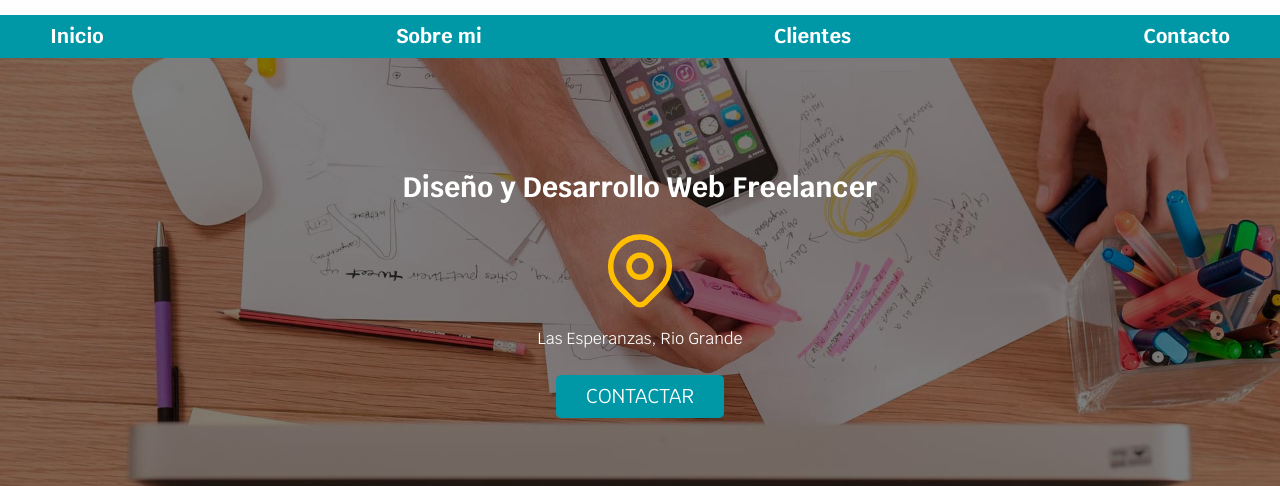
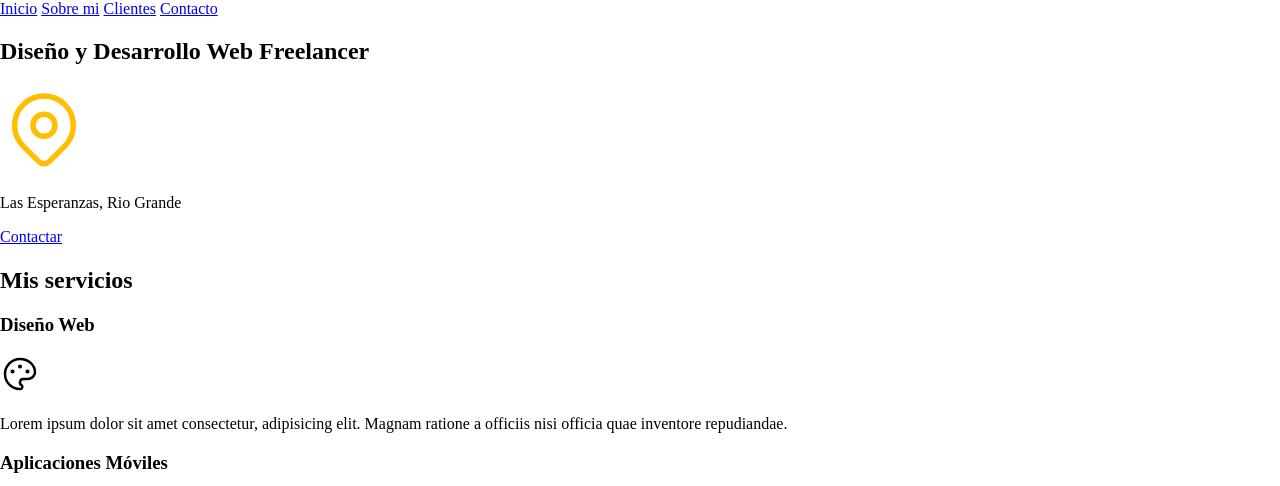
Before and after one commit to tonydelfin/Webs, a plain HTML site: page index.html in a window 1280 px wide. Shown: the part 80-566 px from the top of the page. Drawn offline with Linux system fonts and the light colour scheme.

Commit message:
feature/0001-borrar-css
Se quito el css de la pagina web

```diff
--- a/index.html
+++ b/index.html
@@ -11,7 +11,7 @@
     <link rel="preconnect" href="https://fonts.gstatic.com" crossorigin>
     <link href="https://fonts.googleapis.com/css2?family=Krub:wght@400;700&display=swap" rel="stylesheet">
     <link rel="preload" href="css/styles.css" as="style">
-    <link href="css/styles.css" rel="stylesheet">
+
 </head>
 <body>
 
```
